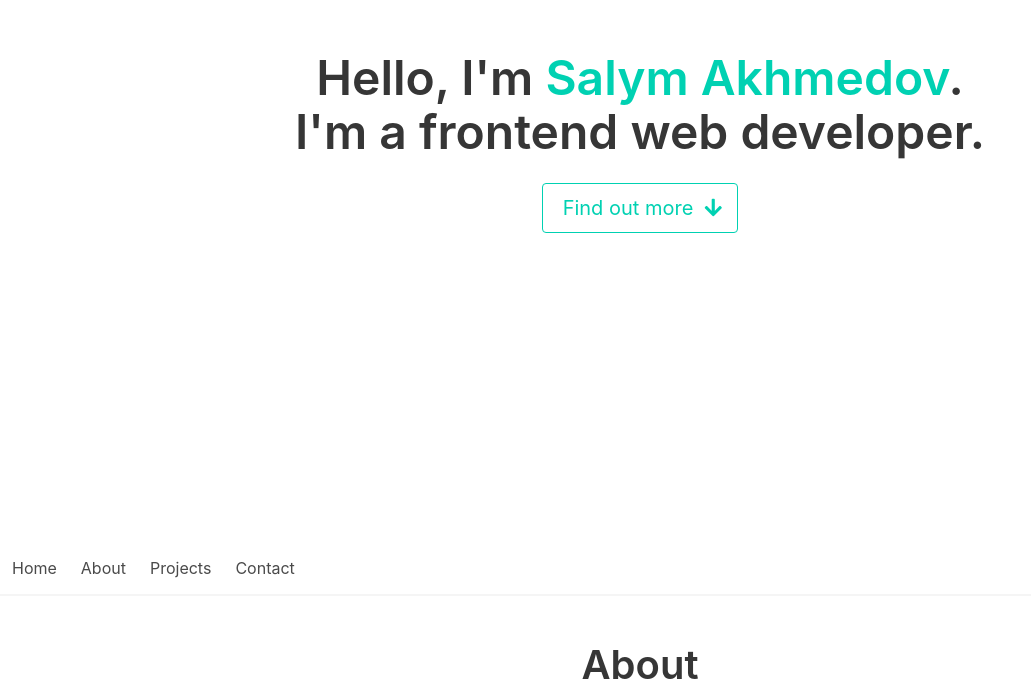
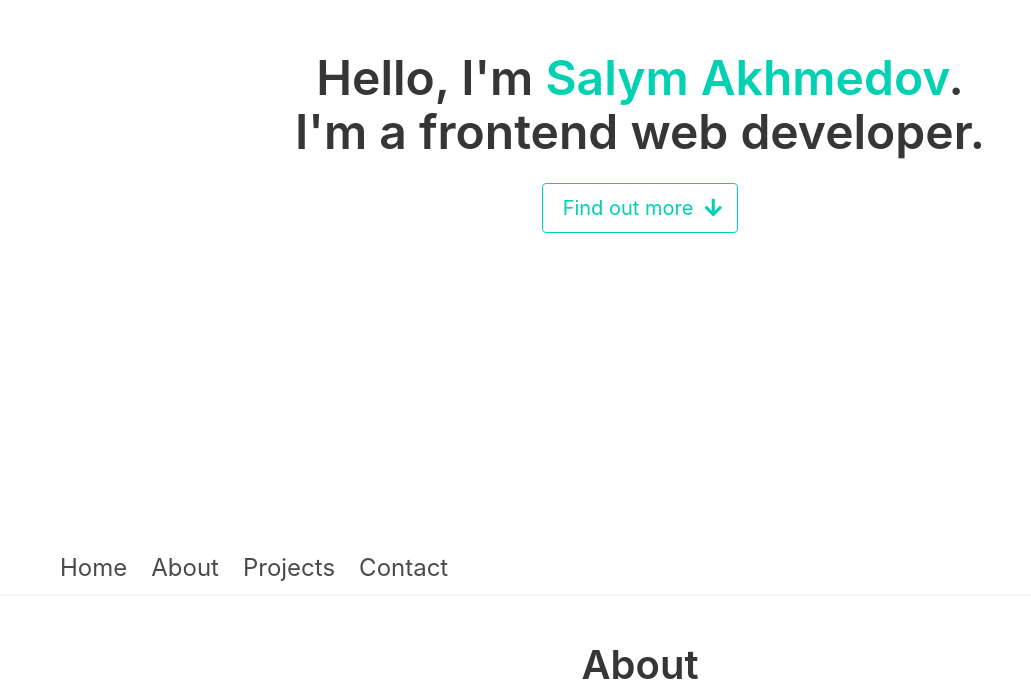
Before and after one commit to salymk/salym-portfolio, a React (Create React App) app: page / in a window 1280 px wide. Shown: the part 258-952 px from the top of the page, without its empty margins (0-1031 px from the left). Built offline with nearby package versions, Linux system fonts and the light colour scheme.

Commit message:
Modified nav items to tablet sizes

```diff
--- a/src/sections/header/Navbar.js
+++ b/src/sections/header/Navbar.js
@@ -11,7 +11,7 @@ const Navbar = () => {
         </a>
       </div>
       <div className="navbar-menu">
-        <div className="navbar-start">
+        <div className="navbar-start is-size-4-tablet ml-6">
           <a className="navbar-item">Home</a>
           <a className="navbar-item">About</a>
           <a className="navbar-item">Projects</a>
```
